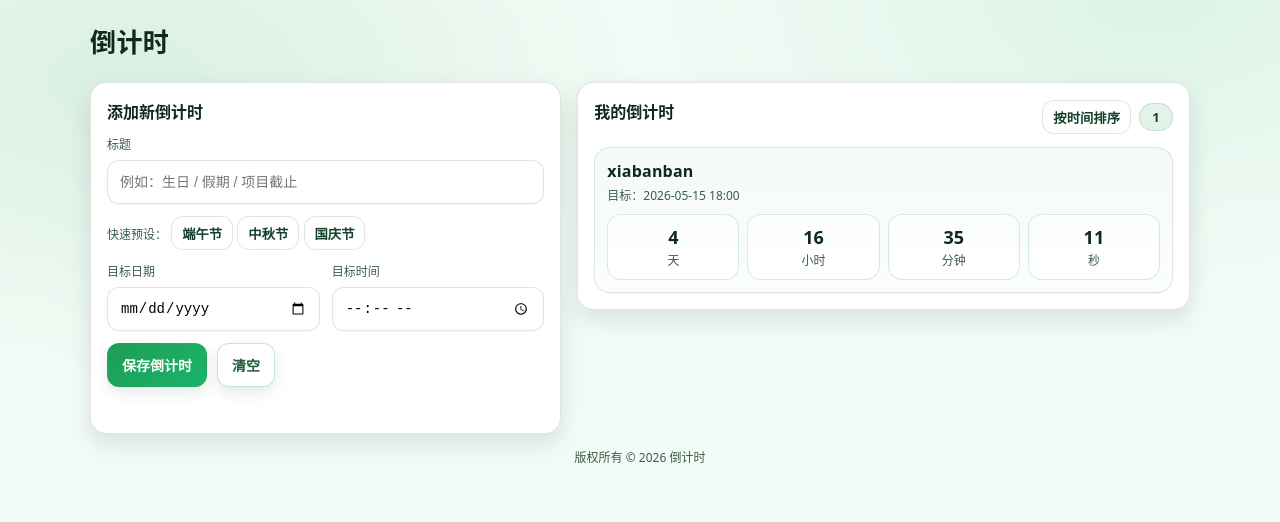
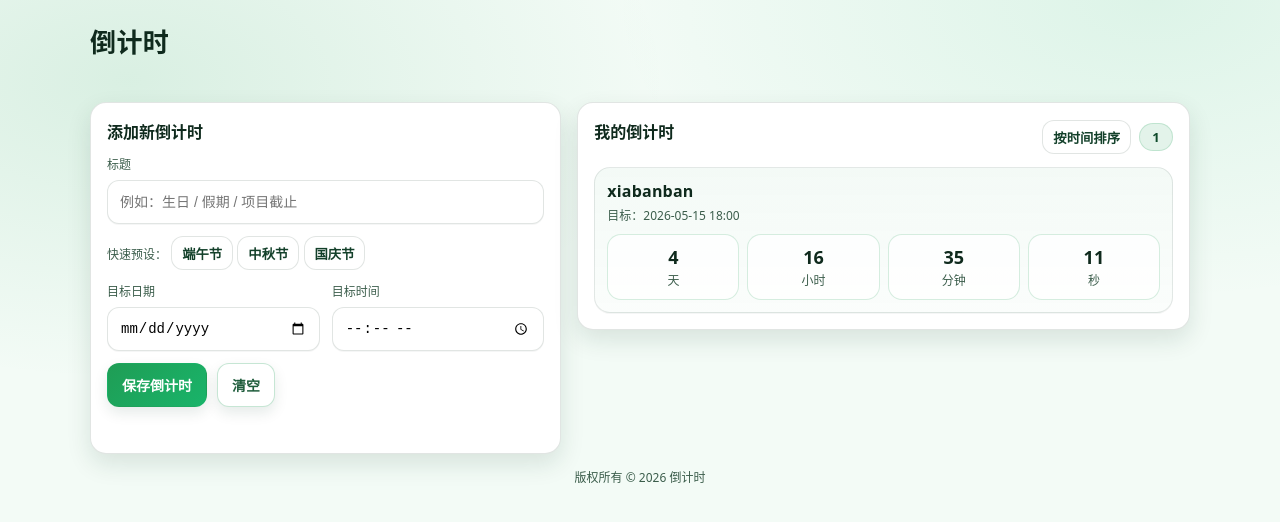
Before and after one commit to VictoriaDanson/countdown, a website: page index.html in a window 1280 px wide. Drawn offline with Linux system fonts and the light colour scheme; no server answers.

Commit message:
fix:小标题高度占位

```diff
--- a/style.css
+++ b/style.css
@@ -58,6 +58,7 @@ body {
   margin: 6px 0 0;
   color: var(--muted);
   font-size: 14px;
+  min-height:20px;
 }
 
 .grid {
```
